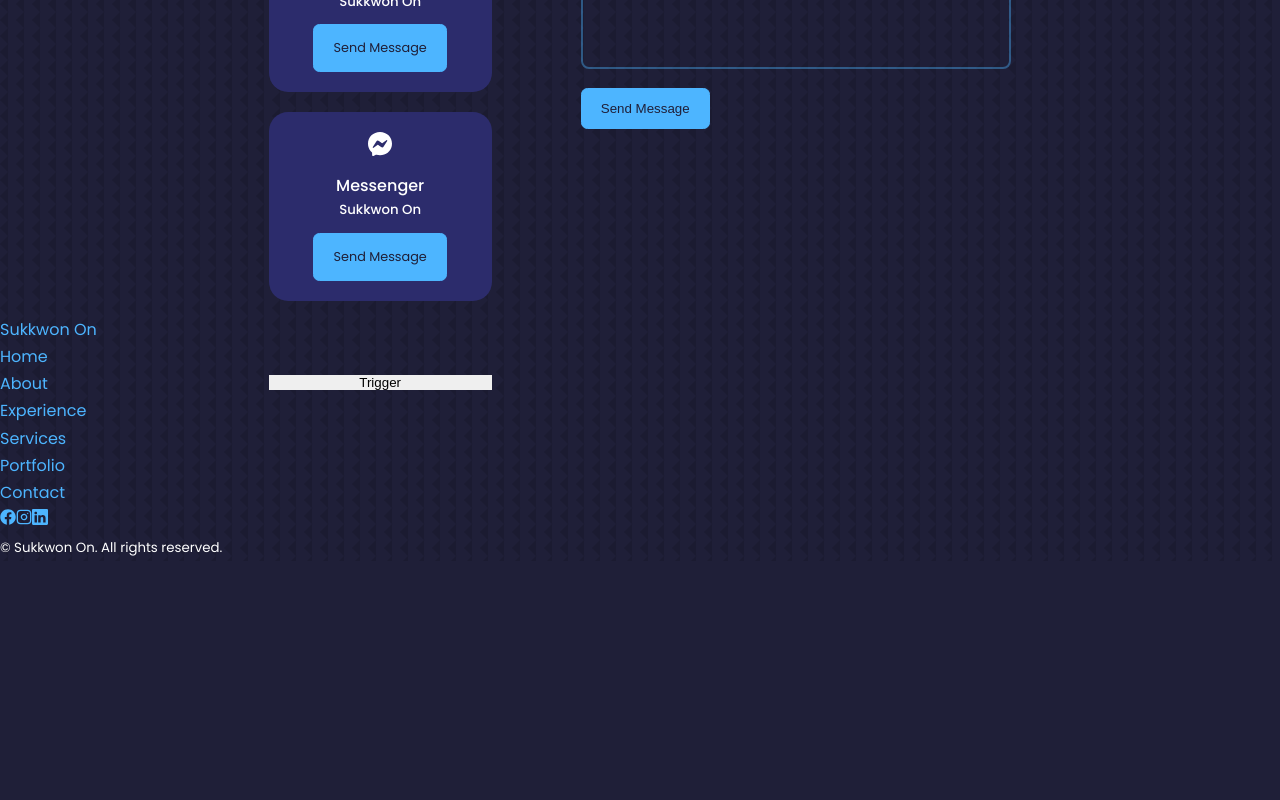
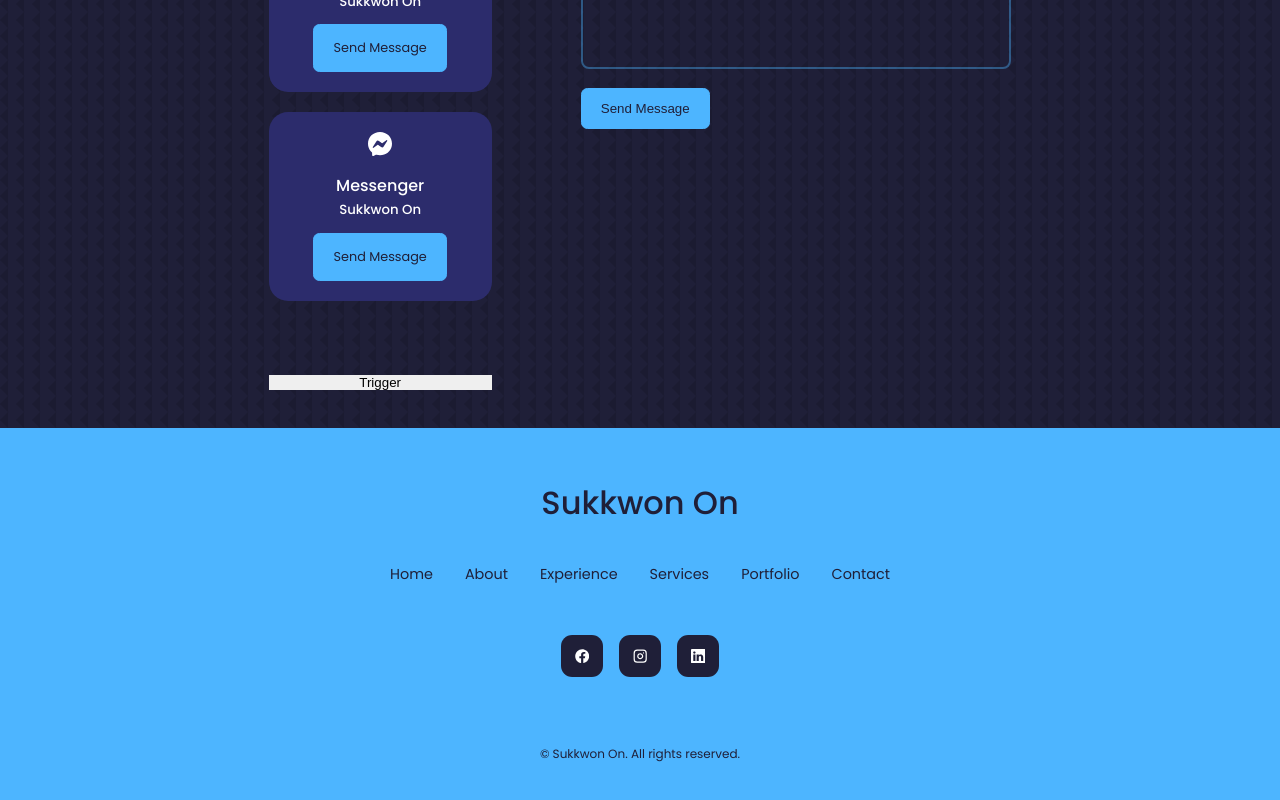
Before and after one commit to skwon2345/my_portfolio, a React (Create React App) app: page / in a window 1280 px wide. Shown: the part 5188-5988 px from the top of the page. Before the commit the page ends 5749 px from the top, so only its background shows below. Built offline with nearby package versions, Linux system fonts and the light colour scheme.

Commit message:
add Footer css

```diff
--- a/src/components/footer/footer.css
+++ b/src/components/footer/footer.css
@@ -0,0 +1,64 @@
+footer {
+    background: var(--color-primary);
+    padding: 3rem 0 1px;
+    text-align: center;
+    font-size: 0.9rem;
+    margin-top: 7rem;
+}
+
+footer a {
+    color: var(--color-bg);
+}
+
+.footer__logo {
+    font-size: 2rem;
+    font-weight: 500;
+    margin-bottom: 2rem;
+    display: inline-block;
+}
+
+.permalinks {
+    display: flex;
+    flex-wrap: wrap;
+    justify-content: center;
+    gap: 2rem;
+    margin: 0 auto 3rem;
+}
+
+.footer__socials {
+    display: flex;
+    justify-content: center;
+    gap: 1rem;
+    margin-bottom: 4rem;
+}
+
+.footer__socials a {
+    background: var(--color-bg);
+    color: var(--color-white);
+    padding: 0.8rem;
+    border-radius: 0.7rem;
+    display: flex;
+    border: 1px solid transparent;
+}
+
+.footer__socials a:hover {
+    background: transparent;
+    color: var(--color-bg);
+    border-color: var(--color-bg);
+}
+
+.footer__copyright {
+    margin-bottom: 4rem;
+    color: var(--color-bg);
+}
+
+@media screen and (max-width: 600px) {
+    .permalinks {
+        flex-direction: column;
+        gap: 1.5rem;
+    }
+
+    .footer__socials {
+        margin-bottom: 2.6rem;
+    }
+}
```
